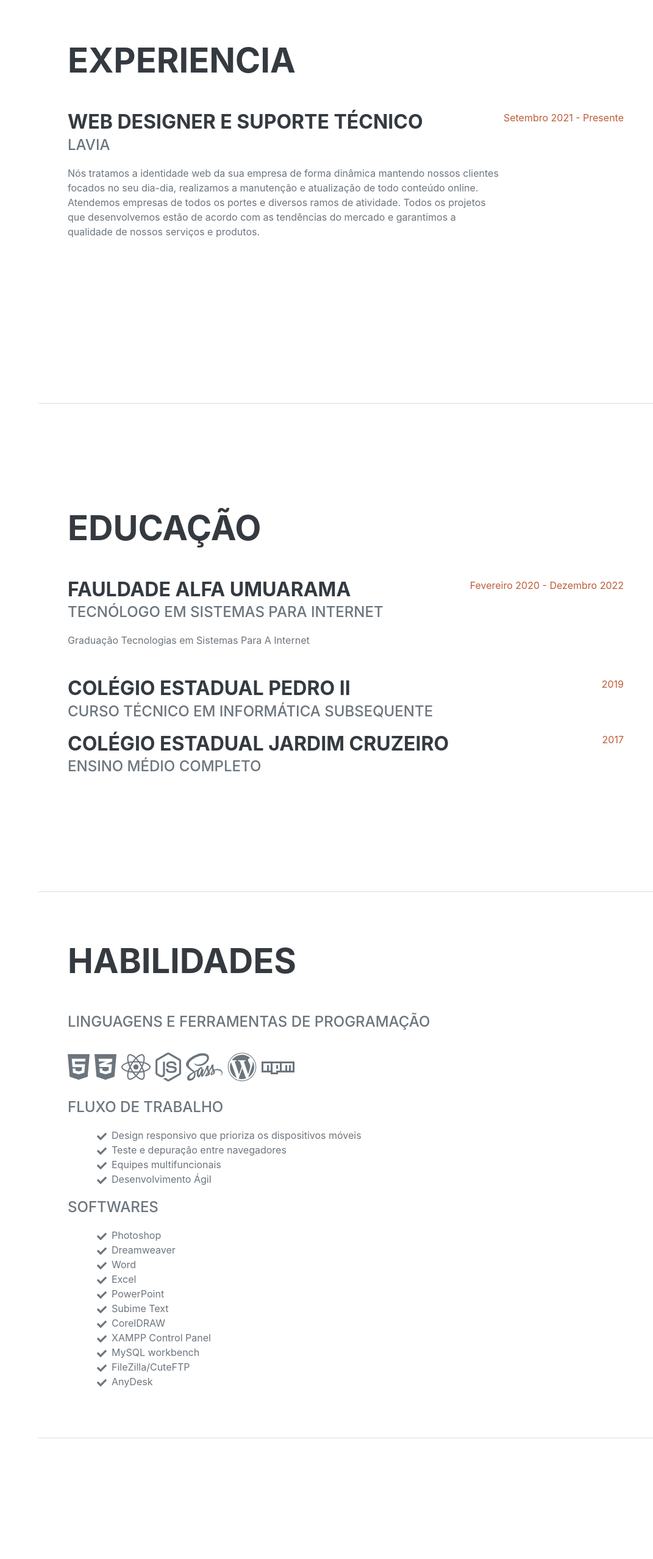
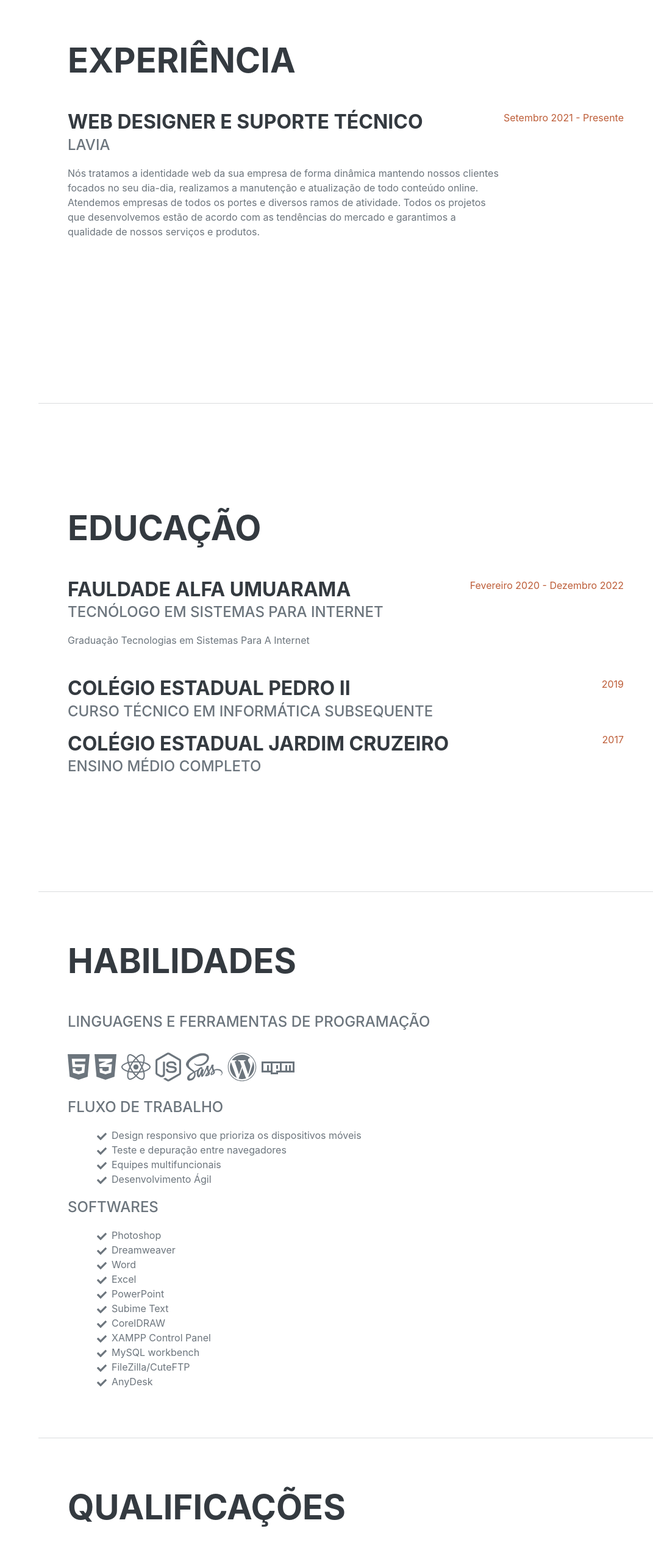
Before and after one commit to And-DLS/meu-site, a React (Create React App) app: page /curriculo in a window 1280 px wide. Shown: the part 940-3497 px from the top of the page at 61% size, without its empty margins (209-1280 px from the left). Built offline with nearby package versions, Linux system fonts and the light colour scheme; a web font is replaced by a local one.

Commit message:
Atualização adicionado espaçamento e corrigido palavra escrita

```diff
--- a/src/pages/Curriculo/index.jsx
+++ b/src/pages/Curriculo/index.jsx
@@ -32,7 +32,7 @@ export const Curriculo = () => {
 
 	            <section className="resume-section" id="experience">
 	                <div className="resume-section-content">
-	                    <h2 className="mb-5">Experiencia</h2>
+	                    <h2 className="mb-5">Experiência</h2>
 	                    <div className="d-flex flex-column flex-md-row justify-content-between mb-5">
 	                        <div className="flex-grow-1">
 	                            <h3 className="mb-0">Web Designer e Suporte Técnico</h3>
@@ -124,7 +124,7 @@ export const Curriculo = () => {
 	            </section>
 	            <hr className="m-0" />
 
-	            <section className="resume-section" id="interests">
+	            <section className="resume-section espacamento" id="interests">
 	                <div className="resume-section-content">
 	                    <h2 className="mb-5">Qualificações</h2>
 	                    <p>Ser dedicado, pontual, ter bom relacionamento em grupo, facilidade para aprender a executar qualquer função, comunicativo e flexível.</p>
```
